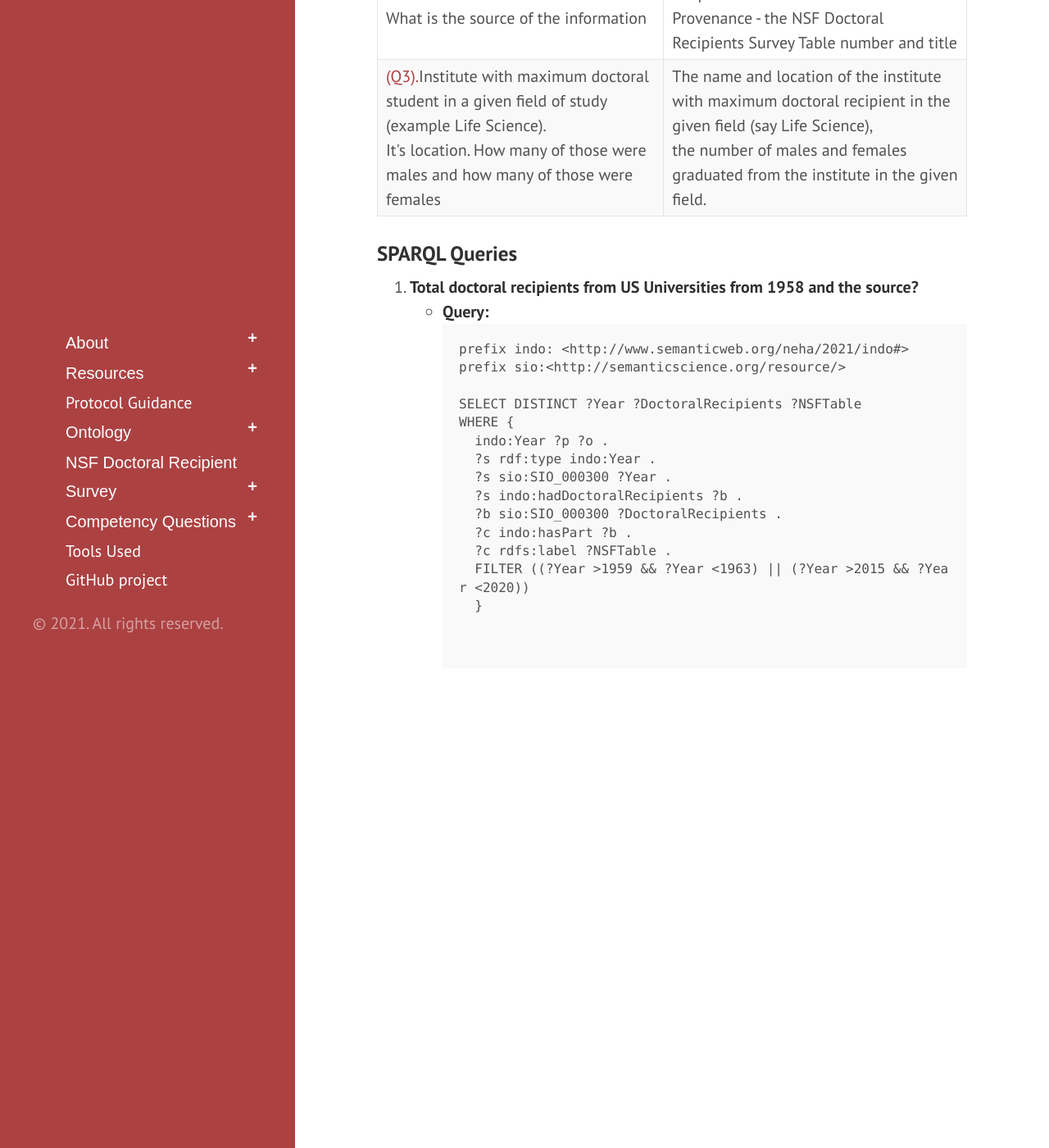
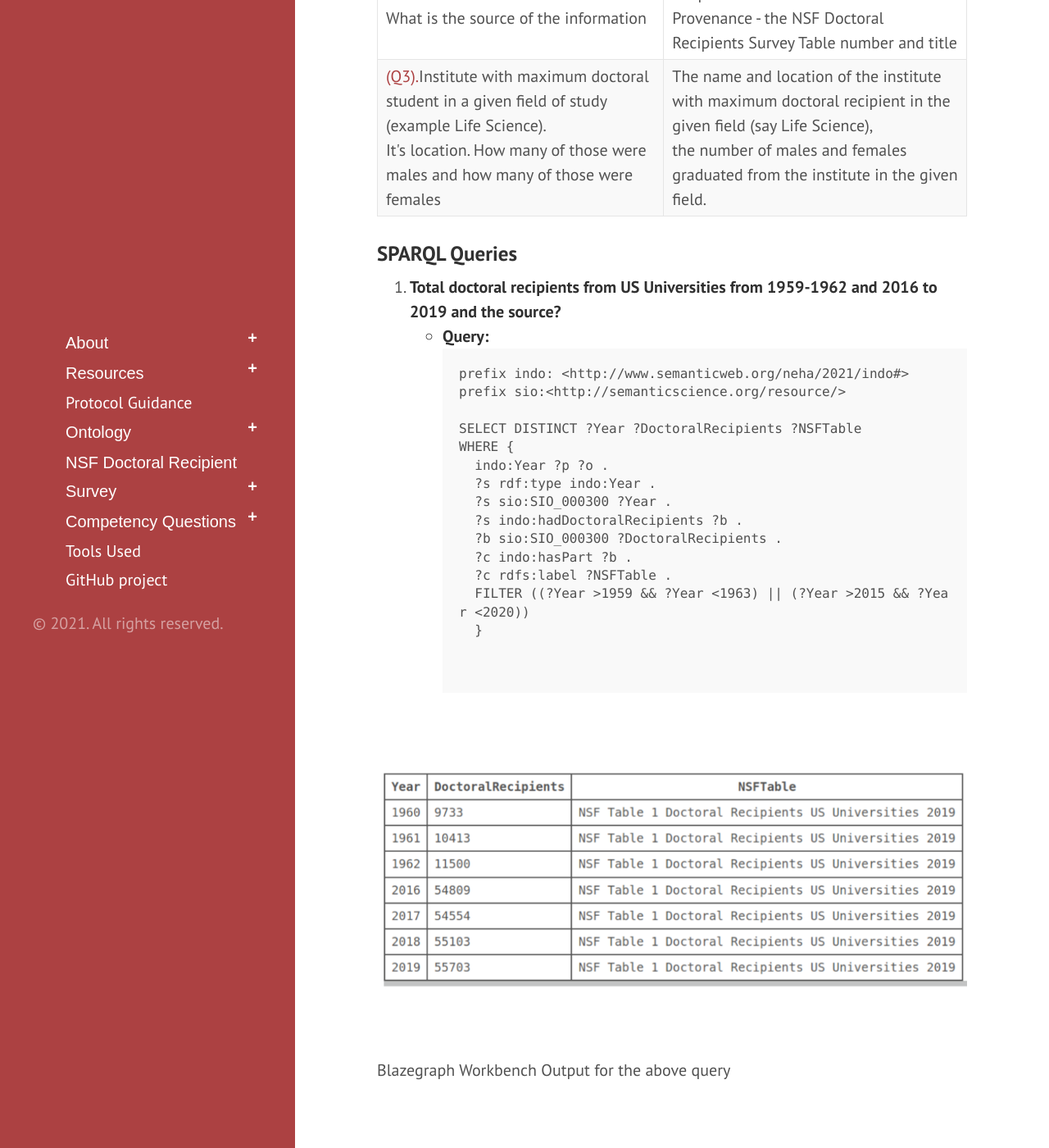
Before and after one commit to tetherless-world/institute-demographic-ontology, a Jekyll site: the page built from competencyquestions.md, in a window 1280 px wide and 1400 px high, scrolled down 741 px. Shown: the whole window at 82% size. Built offline with Jekyll 4.4.1, drawn with Linux system fonts in a browser that asks for light colours; Markdown is read by kramdown in place of the engine named in the settings.

Commit message:
updated CQ1 and added result image

```diff
--- a/competencyquestions.md
+++ b/competencyquestions.md
@@ -35,7 +35,7 @@ title: Competency Questions
 
 <h3 id="sparql">SPARQL Queries</h3>
 <ol>
-  <li id="question1"><strong>Total doctoral recipients from US Universities from 1958 and the source?</strong>
+  <li id="question1"><strong>Total doctoral recipients from US Universities from 1959-1962 and 2016 to 2019 and the source?</strong>
   <ul type = "circle">
     <li> <strong>Query:</strong> <br/>
       <pre>
@@ -59,4 +59,8 @@ WHERE {
   </ul>
   </li>
 </ol>
+
+<img src ="../images/QUERY1RESULTS.png" style="width:100%; height:100%">
+ <caption>Blazegraph Workbench Output for the above query</caption>
+
 </content>
```
